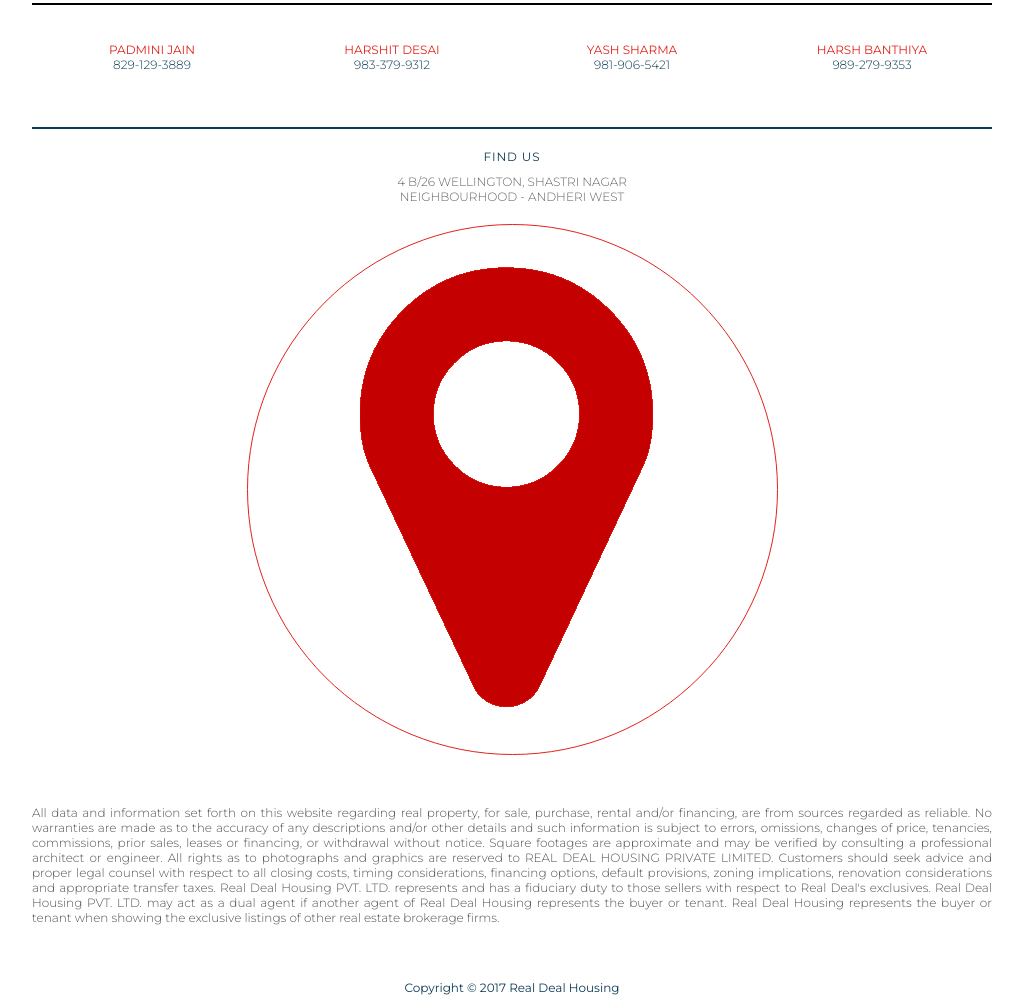
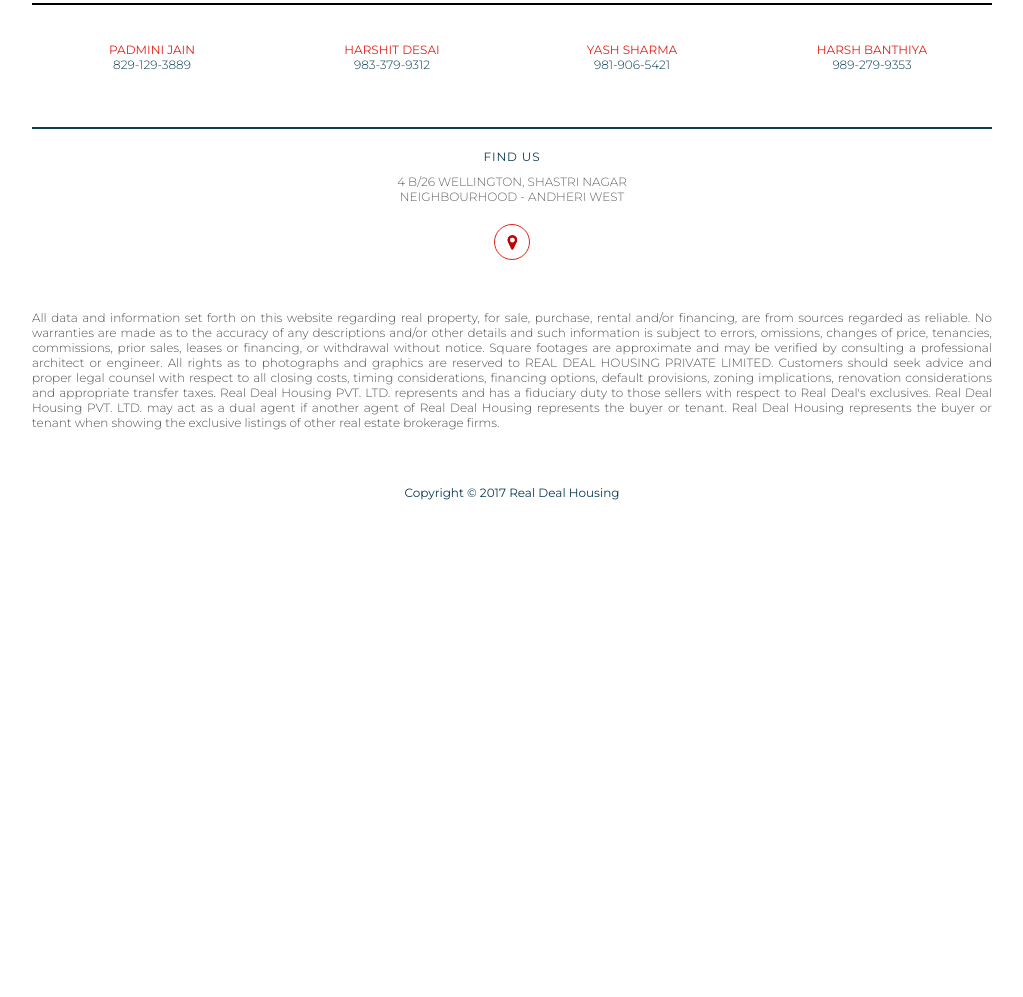
Before and after one commit to MarianaMaksimiv/Ohlin.github.io, a plain HTML site: page index.html in a window 1280 px wide. Shown: the part 1803-2800 px from the top of the page, without its empty margins (128-1151 px from the left). After the commit the page ends 2353 px from the top, so only its background shows below. Drawn offline with Linux system fonts and the light colour scheme; files that its build step writes are made by us from their sources; files whose address does not match are found by name.

Commit message:
Add files via upload

```diff
--- a/index.html
+++ b/index.html
@@ -296,7 +296,7 @@ Neighbourhood - Andheri West</p>
 <div class="elementor-icon-wrapper">
 			<a class="elementor-icon elementor-animation-bounce-in" href="https://www.google.co.in/maps/place/Real+Deal+Housing+Pvt+Ltd/@19.1382937,72.8289305,15z/data=!4m5!3m4!1s0x0:0xc4a69af1fd7e2859!8m2!3d19.1382937!4d72.8289305" target="_blank">
 				<!-- <i class="fa fa-map-marker"></i> -->
-        <img src="img/512px-Map_marker_font_awesome.svg.png">
+        <img style="width: 1em;height: 1em;" src="img/512px-Map_marker_font_awesome.svg.png">
 			</a>
 		</div>
 </section>
```
